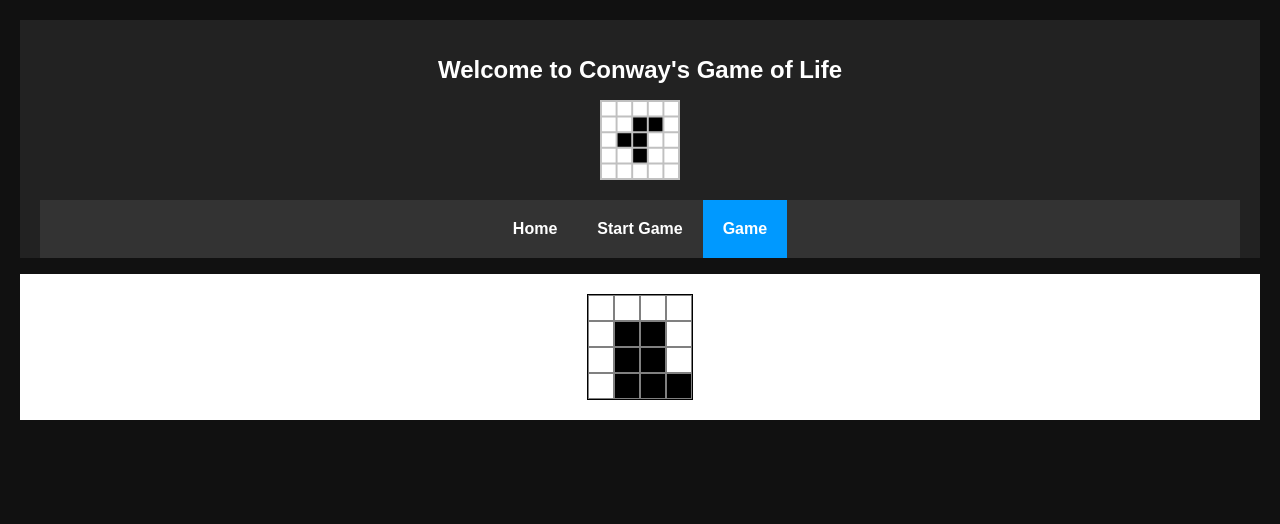
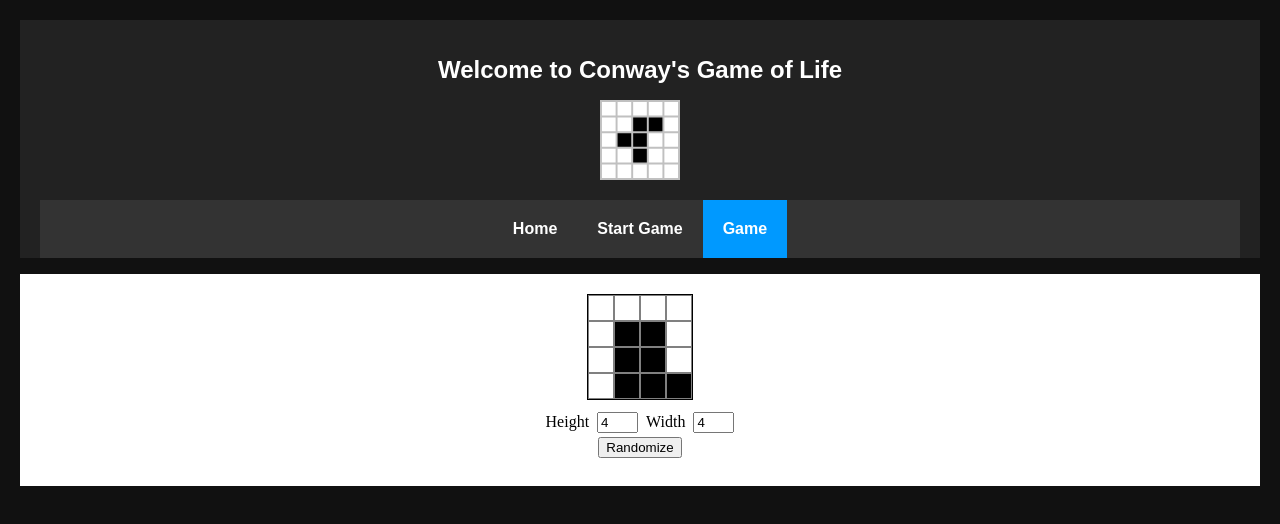
Before and after one commit to JRSoftware92/game-of-life-react, a React (Create React App) app: page /#/game in a window 1280 px wide. Shown: the top 524 px of the page. Built offline with nearby package versions, Linux system fonts and the light colour scheme.

Commit message:
Added Randomize Button. Divided Components

```diff
--- a/src/css/grid.css
+++ b/src/css/grid.css
@@ -1,3 +1,11 @@
+.black {
+    background-color: #000;
+}
+
+.white {
+    background-color: #FFF;
+}
+
 .grid {
     margin-left: auto;
     margin-right: auto;
@@ -17,10 +25,12 @@
     margin: 1px;
 }
 
-.black {
-    background-color: #000;
+.grid-controls {
+    padding: 8px;
+    margin-left: auto;
+    margin-right: auto;
 }
 
-.white {
-    background-color: #FFF;
+.grid-controls label, input {
+    margin: 4px;
 }
--- a/src/js/Game.js
+++ b/src/js/Game.js
@@ -1,17 +1,15 @@
 import React, { Component } from "react";
 
-import Grid from "./grid/Grid";
-import gridUtils from "./grid/GridUtils"
+import GridContainer from "./grid/GridContainer";
 
 class Game extends Component {
     render() {
       return (
         <div id="game-content">
-          <Grid rows="4" columns="4" grid={gridUtils.randomGrid(4, 4)}>
-          </Grid>
+          <GridContainer></GridContainer>
         </div>
       );
     }
   }
 
-  export default Game;
+export default Game;
--- a/src/js/grid/Grid.js
+++ b/src/js/grid/Grid.js
@@ -4,6 +4,16 @@ import gridUtils from "./GridUtils";
 import "../../css/grid.css";
 
 class Grid extends Component {
+    constructor(props){
+        super(props);
+
+        this.state = {
+            height: props.height,
+            width: props.width,
+            grid: props.grid ? props.grid : gridUtils.emptyGrid(props.width, props.height)
+        }
+    }
+
     render() {
         var dataGrid = this.props.grid;
         var numRows = this.props.rows;
--- /dev/null
+++ b/src/js/grid/GridActions.js
@@ -0,0 +1,14 @@
+
+var randomizeGrid = function(numRows, numColumns){
+    return {
+        type: "RANDOM",
+        width: numRows,
+        height: numColumns
+    }
+}
+
+const gridActions = {
+    randomizeGrid: randomizeGrid
+}
+
+export default gridActions;
--- /dev/null
+++ b/src/js/grid/GridContainer.js
@@ -0,0 +1,20 @@
+import React, { Component } from "react";
+
+import { connect } from "react-redux";
+
+import Grid from "./Grid";
+import GridControls from "./GridControls";
+import gridUtils from "./GridUtils"
+
+class GridContainer extends Component {
+    render() {
+      return (
+        <div id="grid-container">
+          <Grid rows="4" columns="4" grid={gridUtils.randomGrid(4, 4)}></Grid>
+          <GridControls></GridControls>
+        </div>
+      );
+    }
+  }
+
+export default GridContainer;
--- /dev/null
+++ b/src/js/grid/GridControls.js
@@ -0,0 +1,52 @@
+import React, { Component } from "react";
+
+import gridActions from "./GridActions";
+import "../../css/grid.css";
+
+class GridControls extends Component {
+    constructor(){
+        super();
+
+        this.state = {
+            gridWidth: 4,
+            gridHeight: 4
+        }
+    }
+
+    handleHeightChange(e){
+        this.setState({
+            height: e.target.value,
+            width: this.state.gridWidth
+        })
+    }
+
+    handleWidthChange(e){
+        this.setState({
+            height: this.state.gridHeight,
+            width: e.target.value
+        })
+    }
+
+    randomize(){
+        var action = gridActions.randomizeGrid(this.state.gridHeight, this.state.gridWidth);
+    }
+
+    render() {
+        return (
+            <div className="grid-controls">
+                <div className="grid-size">
+                    <label>Height</label>
+                    <input id="grid-height" type="text" size="2" value={this.state.gridHeight} onChange={ this.handleHeightChange }/>
+
+                    <label>Width</label>
+                    <input id="grid-width" type="text" size="2" value={this.state.gridWidth} onChange={ this.handleWidthChange }/>
+                </div>
+                <div className="grid-buttons">
+                    <button id="random">Randomize</button>
+                </div>
+            </div>
+        );
+    }
+  }
+
+export default GridControls;
--- a/src/js/grid/GridReducer.js
+++ b/src/js/grid/GridReducer.js
@@ -10,11 +10,11 @@ var gridReducer = function(state, action){
     }
 
     switch (action.type) {
-        case "RESET":
+        case "RANDOM":
           return {
               rows: action.rows,
               columns: action.columns,
-              grid: gridUtils.emptyGrid(action.rows, action.columns)
+              grid: gridUtils.randomGrid(action.rows, action.columns)
           };
         default:
           return state;
```
